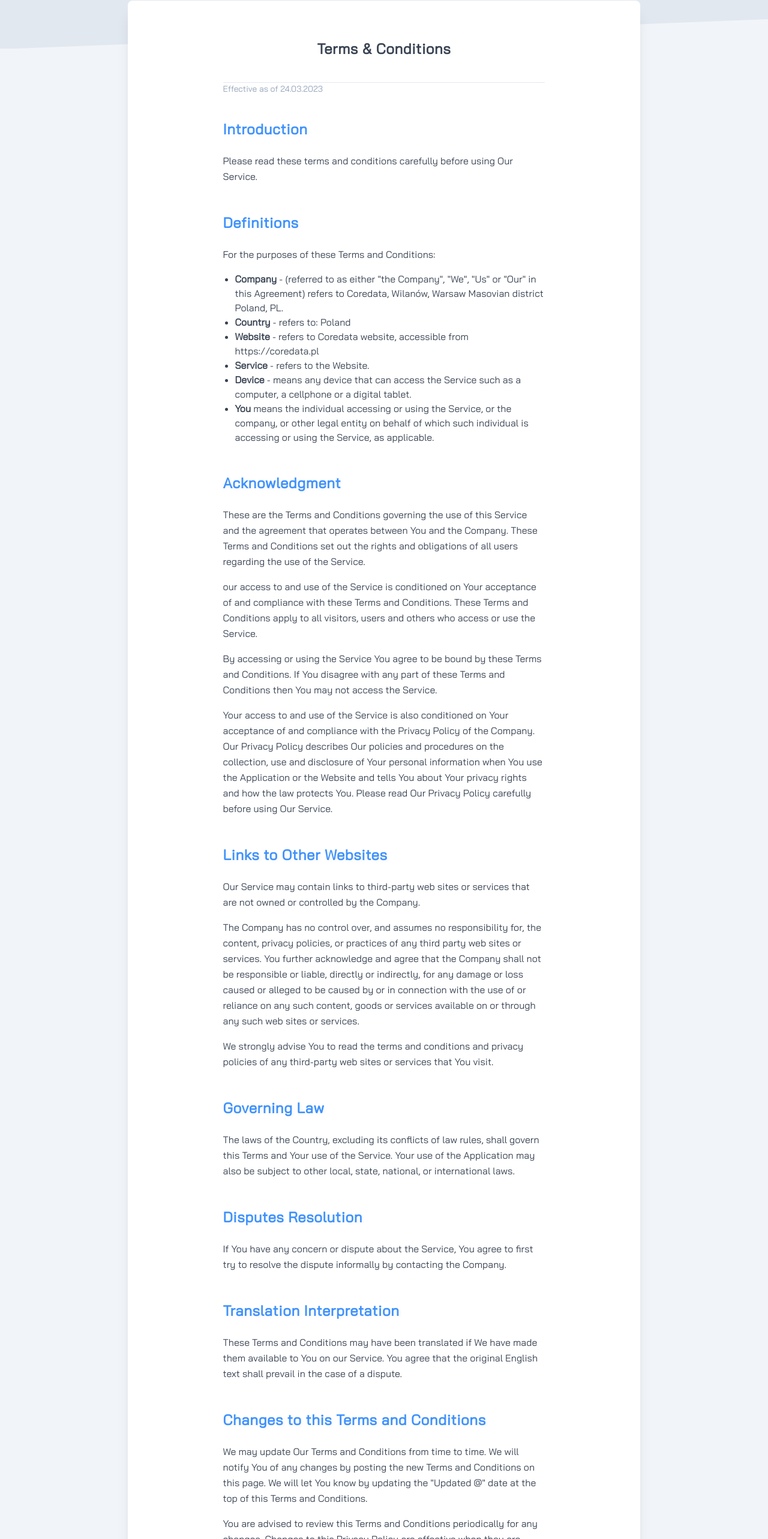
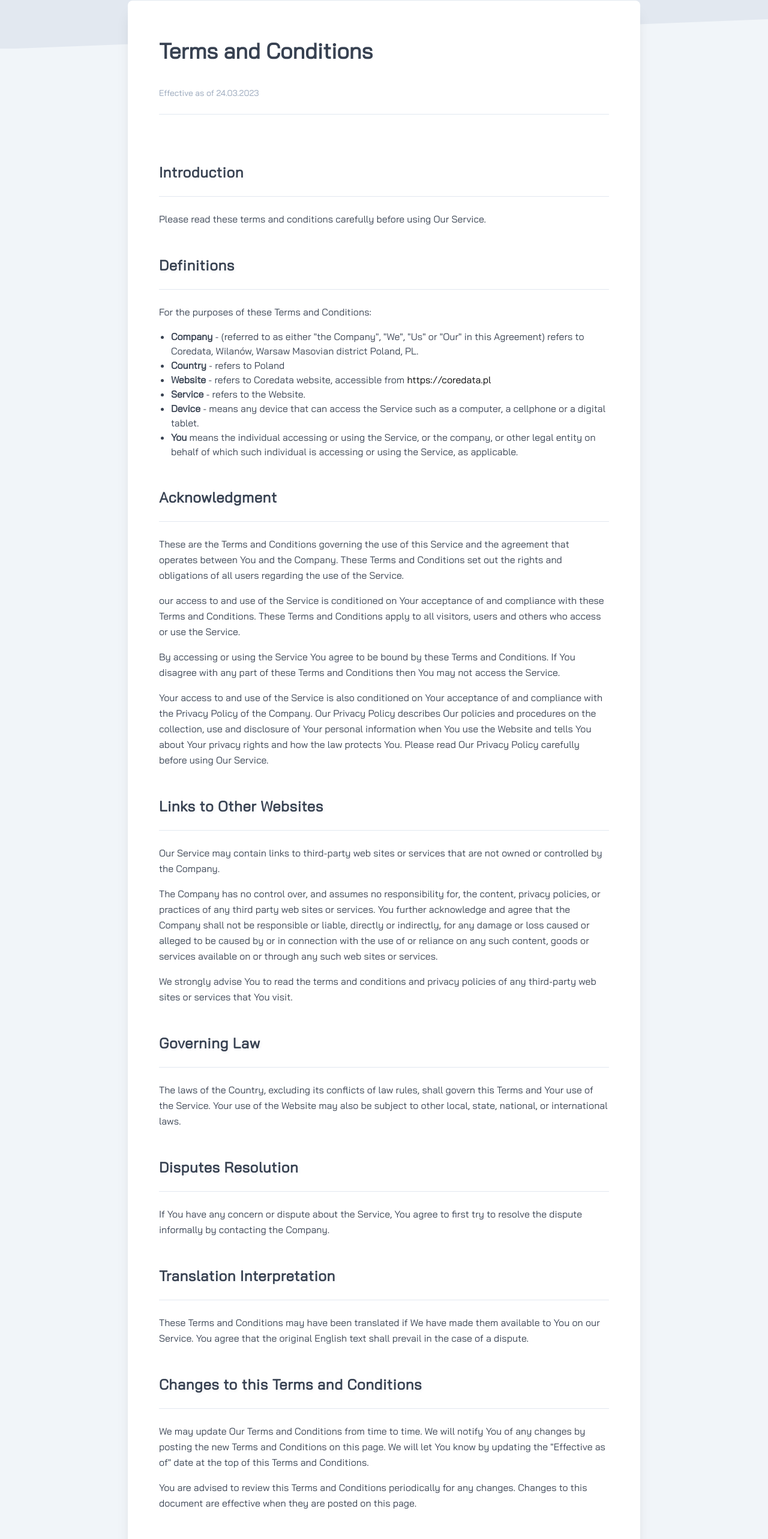
Before and after one commit to Coredatapl/coredata-website, a React (Vite) app: page /terms in a window 1280 px wide. Shown: the part 99-2665 px from the top of the page at 60% size. Built offline with nearby package versions, Linux system fonts and the light colour scheme.

Commit message:
terms format update

```diff
--- a/src/assets/css/index.css
+++ b/src/assets/css/index.css
@@ -7,6 +7,7 @@ body {
 }
 
 a {
+  color: #000;
   font-weight: 500;
   text-decoration: inherit;
   transition-property: color, background-color, border-color,
--- a/src/components/Privacy.tsx
+++ b/src/components/Privacy.tsx
@@ -3,7 +3,7 @@ import { useLoading } from "../hooks/useLoading";
 import { useUi } from "../hooks/useUi";
 import Section from "./ui/Section";
 import Spacer from "./ui/Spacer";
-import Header, { HeaderTheme } from "./ui/Header";
+import Header from "./ui/Header";
 import SubHeader from "./ui/SubHeader";
 import Loading from "./ui/Loading";
 import AppView from "./AppView";
@@ -31,16 +31,20 @@ export default function Privacy() {
       <Section bgColor="bg-slate-100" style="relative pt-28">
         <Spacer color={"text-slate-100"} fillColor={"fill-slate-100"} />
         <div className="relative flex -mt-40 py-16 z-10 justify-center bg-white shadow-xl rounded-lg">
-          <div className="w-11/12 md:w-8/12 mx-auto px-4">
-            <div className="text-center">
-              <Header message="Privacy Policy" />
-            </div>
-            <div className="mt-10 py-10 border-t border-slate-200 text-left">
-              <div className="text-sm leading-normal -mt-10 text-slate-400">
+          <div className="w-11/12 mx-auto px-4 text-left">
+            <div className="border-b border-slate-200">
+              <h1 className={`font-semibold text-4xl text-shadow`}>
+                Privacy Policy
+              </h1>
+              <div className="text-sm leading-normal mt-10 mb-6 text-slate-400">
                 Effective as of 24.03.2023
               </div>
+            </div>
+            <div className="py-10">
               <div className="flex flex-col w-full mt-10 justify-center">
-                <Header message="Introduction" theme={HeaderTheme.Color} />
+                <div className="mb-6 border-b border-slate-200">
+                  <Header message="Introduction" />
+                </div>
                 <p className="mb-4 text-md leading-relaxed">
                   This Privacy Policy describes Our policies and procedures on
                   the collection, use and disclosure of Your information when
@@ -52,7 +56,10 @@ export default function Privacy() {
                   By using the Service, You agree to the collection and use of
                   information in accordance with this Privacy Policy.
                 </p>
-                <Header message="Definitions" theme={HeaderTheme.Color} />
+
+                <div className="mb-6 border-b border-slate-200">
+                  <Header message="Definitions" />
+                </div>
                 <p className="mb-4 text-md leading-relaxed">
                   For the purposes of this Privacy Policy:
                 </p>
@@ -70,7 +77,7 @@ export default function Privacy() {
                     website among its many uses.
                   </li>
                   <li>
-                    <b>Country</b> - refers to: Poland
+                    <b>Country</b> - refers to Poland
                   </li>
                   <li>
                     <b>Website</b> - refers to Coredata website, accessible from{" "}
@@ -111,11 +118,12 @@ export default function Privacy() {
                     applicable.
                   </li>
                 </ul>
-                <Header
-                  message="Types of Data Collected"
-                  theme={HeaderTheme.Color}
-                />
-                <SubHeader message="Personal Data" color="text-coredataBlue" />
+
+                <div className="mb-6 border-b border-slate-200">
+                  <Header message="Types of Data Collected" />
+                </div>
+
+                <SubHeader message="Personal Data" />
                 <p className="mb-4 text-md leading-relaxed">
                   While using Our Service, We may ask You to provide Us with
                   certain personally identifiable information that can be used
@@ -125,7 +133,8 @@ export default function Privacy() {
                 <ul className="list-disc ml-5 mb-6">
                   <li>Usage Data</li>
                 </ul>
-                <SubHeader message="Usage Data" color="text-coredataBlue" />
+
+                <SubHeader message="Usage Data" />
                 <p className="mb-4 text-md leading-relaxed">
                   Usage Data is collected automatically when using the Service.
                 </p>
@@ -149,10 +158,11 @@ export default function Privacy() {
                   whenever You visit our Service or when You access the Service
                   by or through a mobile device.
                 </p>
-                <Header
-                  message="Tracking Technologies and Cookies"
-                  theme={HeaderTheme.Color}
-                />
+
+                <div className="mb-6 border-b border-slate-200">
+                  <Header message="Tracking Technologies and Cookies" />
+                </div>
+
                 <p className="mb-12 text-md leading-relaxed">
                   We use Cookies and similar tracking technologies to track the
                   activity on Our Service and store certain information.
@@ -160,10 +170,11 @@ export default function Privacy() {
                   collect and track information and to improve and analyze Our
                   Service.
                 </p>
-                <Header
-                  message="Delete Your Personal Data"
-                  theme={HeaderTheme.Color}
-                />
+
+                <div className="mb-6 border-b border-slate-200">
+                  <Header message="Delete Your Personal Data" />
+                </div>
+
                 <p className="mb-4 text-md leading-relaxed">
                   You have the right to delete or request that We assist in
                   deleting the Personal Data that We have collected about You.
@@ -173,22 +184,28 @@ export default function Privacy() {
                   information when we have a legal obligation or lawful basis to
                   do so.
                 </p>
-                <Header
-                  message="Changes to this Privacy Policy"
-                  theme={HeaderTheme.Color}
-                />
+
+                <div className="mb-6 border-b border-slate-200">
+                  <Header message="Changes to this Privacy Policy" />
+                </div>
+
                 <p className="mb-4 text-md leading-relaxed">
                   We may update Our Privacy Policy from time to time. We will
                   notify You of any changes by posting the new Privacy Policy on
                   this page. We will let You know by updating the
-                  &quot;Updated&quot; date at the top of this Privacy Policy.
+                  &quot;Effective as of&quot; date at the top of this Privacy
+                  Policy.
                 </p>
                 <p className="mb-12 text-md leading-relaxed">
                   You are advised to review this Privacy Policy periodically for
-                  any changes. Changes to this Privacy Policy are effective when
-                  they are posted on this page.
+                  any changes. Changes to this document are effective when they
+                  are posted on this page.
                 </p>
-                <Header message="Contact Us" theme={HeaderTheme.Color} />
+
+                <div className="mb-6 border-b border-slate-200">
+                  <Header message="Contact Us" />
+                </div>
+
                 <p className="mb-4 text-md leading-relaxed">
                   If you have any questions about this Privacy Policy, You can
                   contact us by email: <b>hello&#64;coredata.pl</b>
--- a/src/components/Terms.tsx
+++ b/src/components/Terms.tsx
@@ -4,7 +4,7 @@ import { useUi } from "../hooks/useUi";
 import Loading from "./ui/Loading";
 import Section from "./ui/Section";
 import Spacer from "./ui/Spacer";
-import Header, { HeaderTheme } from "./ui/Header";
+import Header from "./ui/Header";
 import AppView from "./AppView";
 import Navbar from "./Navbar";
 import Footer from "./Footer";
@@ -30,21 +30,28 @@ export default function Terms() {
       <Section bgColor="bg-slate-100" style="relative">
         <Spacer color={"text-slate-100"} fillColor={"fill-slate-100"} />
         <div className="relative flex -mt-40 py-16 z-10 justify-center bg-white shadow-xl rounded-lg">
-          <div className="w-8/12 mx-auto px-4">
-            <div className="text-center">
-              <Header message="Terms & Conditions" />
-            </div>
-            <div className="mt-10 py-10 border-t border-slate-200 text-left">
-              <div className="text-sm leading-normal -mt-10 text-slate-400">
+          <div className="w-11/12 mx-auto px-4 text-left">
+            <div className="border-b border-slate-200">
+              <h1 className={`font-semibold text-4xl text-shadow`}>
+                Terms and Conditions
+              </h1>
+              <div className="text-sm leading-normal mt-10 mb-6 text-slate-400">
                 Effective as of 24.03.2023
               </div>
+            </div>
+            <div className="py-10">
               <div className="flex flex-col w-full mt-10 justify-center">
-                <Header message="Introduction" theme={HeaderTheme.Color} />
+                <div className="mb-6 border-b border-slate-200">
+                  <Header message="Introduction" />
+                </div>
                 <p className="mb-12 text-md leading-relaxed text-blueGray-700">
                   Please read these terms and conditions carefully before using
                   Our Service.
                 </p>
-                <Header message="Definitions" theme={HeaderTheme.Color} />
+
+                <div className="mb-6 border-b border-slate-200">
+                  <Header message="Definitions" />
+                </div>
                 <p className="mb-4 text-md leading-relaxed text-blueGray-700">
                   For the purposes of these Terms and Conditions:
                 </p>
@@ -56,7 +63,7 @@ export default function Terms() {
                     Wilanów, Warsaw Masovian district Poland, PL.
                   </li>
                   <li>
-                    <b>Country</b> - refers to: Poland
+                    <b>Country</b> - refers to Poland
                   </li>
                   <li>
                     <b>Website</b> - refers to Coredata website, accessible from{" "}
@@ -78,7 +85,10 @@ export default function Terms() {
                     applicable.
                   </li>
                 </ul>
-                <Header message="Acknowledgment" theme={HeaderTheme.Color} />
+
+                <div className="mb-6 border-b border-slate-200">
+                  <Header message="Acknowledgment" />
+                </div>
                 <p className="mb-4 text-md leading-relaxed text-blueGray-700">
                   These are the Terms and Conditions governing the use of this
                   Service and the agreement that operates between You and the
@@ -102,15 +112,14 @@ export default function Terms() {
                   Your acceptance of and compliance with the Privacy Policy of
                   the Company. Our Privacy Policy describes Our policies and
                   procedures on the collection, use and disclosure of Your
-                  personal information when You use the Application or the
-                  Website and tells You about Your privacy rights and how the
-                  law protects You. Please read Our Privacy Policy carefully
-                  before using Our Service.
+                  personal information when You use the Website and tells You
+                  about Your privacy rights and how the law protects You. Please
+                  read Our Privacy Policy carefully before using Our Service.
                 </p>
-                <Header
-                  message="Links to Other Websites"
-                  theme={HeaderTheme.Color}
-                />
+
+                <div className="mb-6 border-b border-slate-200">
+                  <Header message="Links to Other Websites" />
+                </div>
                 <p className="mb-4 text-md leading-relaxed text-blueGray-700">
                   Our Service may contain links to third-party web sites or
                   services that are not owned or controlled by the Company.
@@ -130,48 +139,54 @@ export default function Terms() {
                   privacy policies of any third-party web sites or services that
                   You visit.
                 </p>
-                <Header message="Governing Law" theme={HeaderTheme.Color} />
+
+                <div className="mb-6 border-b border-slate-200">
+                  <Header message="Governing Law" />
+                </div>
                 <p className="mb-12 text-md leading-relaxed text-blueGray-700">
                   The laws of the Country, excluding its conflicts of law rules,
                   shall govern this Terms and Your use of the Service. Your use
-                  of the Application may also be subject to other local, state,
+                  of the Website may also be subject to other local, state,
                   national, or international laws.
                 </p>
-                <Header
-                  message="Disputes Resolution"
-                  theme={HeaderTheme.Color}
-                />
+
+                <div className="mb-6 border-b border-slate-200">
+                  <Header message="Disputes Resolution" />
+                </div>
                 <p className="mb-12 text-md leading-relaxed text-blueGray-700">
                   If You have any concern or dispute about the Service, You
                   agree to first try to resolve the dispute informally by
                   contacting the Company.
                 </p>
-                <Header
-                  message="Translation Interpretation"
-                  theme={HeaderTheme.Color}
-                />
+
+                <div className="mb-6 border-b border-slate-200">
+                  <Header message="Translation Interpretation" />
+                </div>
                 <p className="mb-12 text-md leading-relaxed text-blueGray-700">
                   These Terms and Conditions may have been translated if We have
                   made them available to You on our Service. You agree that the
                   original English text shall prevail in the case of a dispute.
                 </p>
-                <Header
-                  message="Changes to this Terms and Conditions"
-                  theme={HeaderTheme.Color}
-                />
+
+                <div className="mb-6 border-b border-slate-200">
+                  <Header message="Changes to this Terms and Conditions" />
+                </div>
                 <p className="mb-4 text-md leading-relaxed text-blueGray-700">
                   We may update Our Terms and Conditions from time to time. We
                   will notify You of any changes by posting the new Terms and
                   Conditions on this page. We will let You know by updating the
-                  &quot;Updated @&quot; date at the top of this Terms and
+                  &quot;Effective as of&quot; date at the top of this Terms and
                   Conditions.
                 </p>
                 <p className="mb-12 text-md leading-relaxed text-blueGray-700">
                   You are advised to review this Terms and Conditions
-                  periodically for any changes. Changes to this Privacy Policy
-                  are effective when they are posted on this page.
+                  periodically for any changes. Changes to this document are
+                  effective when they are posted on this page.
                 </p>
-                <Header message="Contact Us" theme={HeaderTheme.Color} />
+
+                <div className="mb-6 border-b border-slate-200">
+                  <Header message="Contact Us" />
+                </div>
                 <p className="mb-4 text-md leading-relaxed text-blueGray-700">
                   If you have any questions about our Terms and Conditions, You
                   can contact us by email: <b>hello&#64;coredata.pl</b>
```
